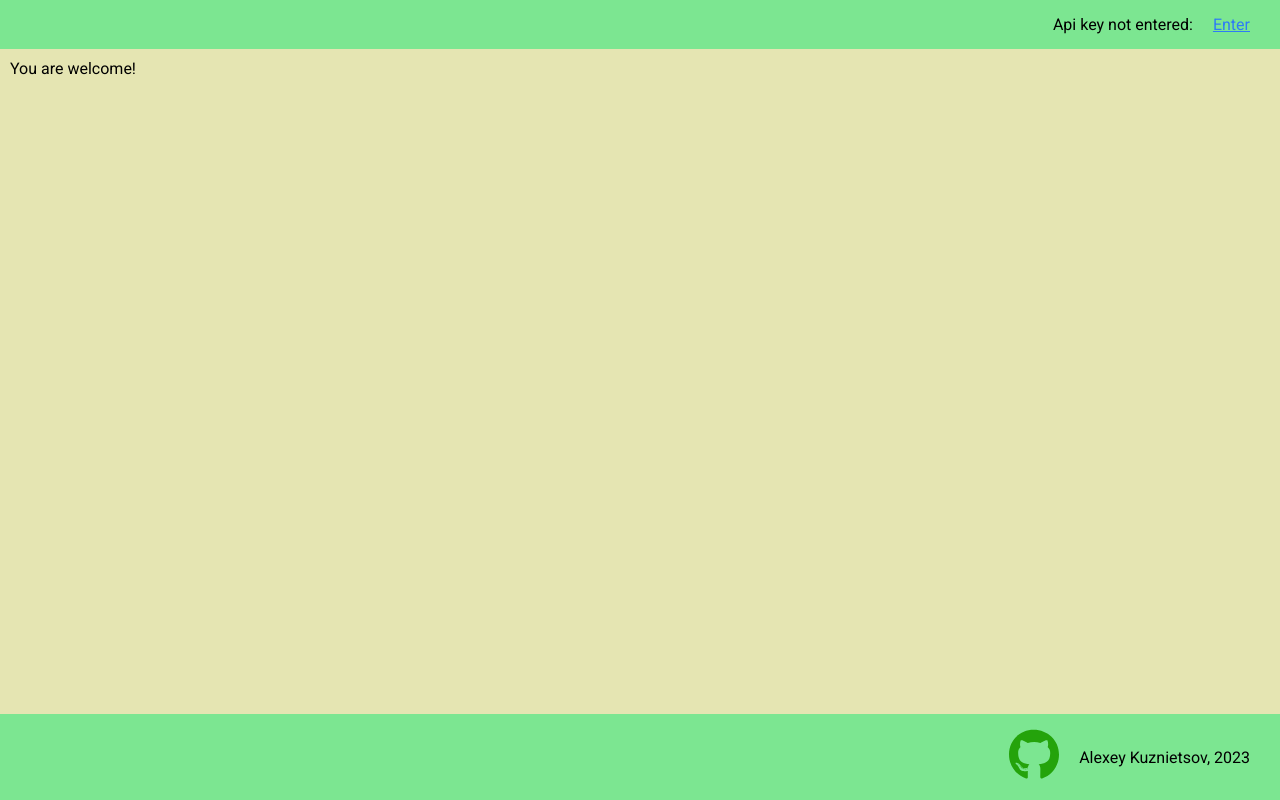
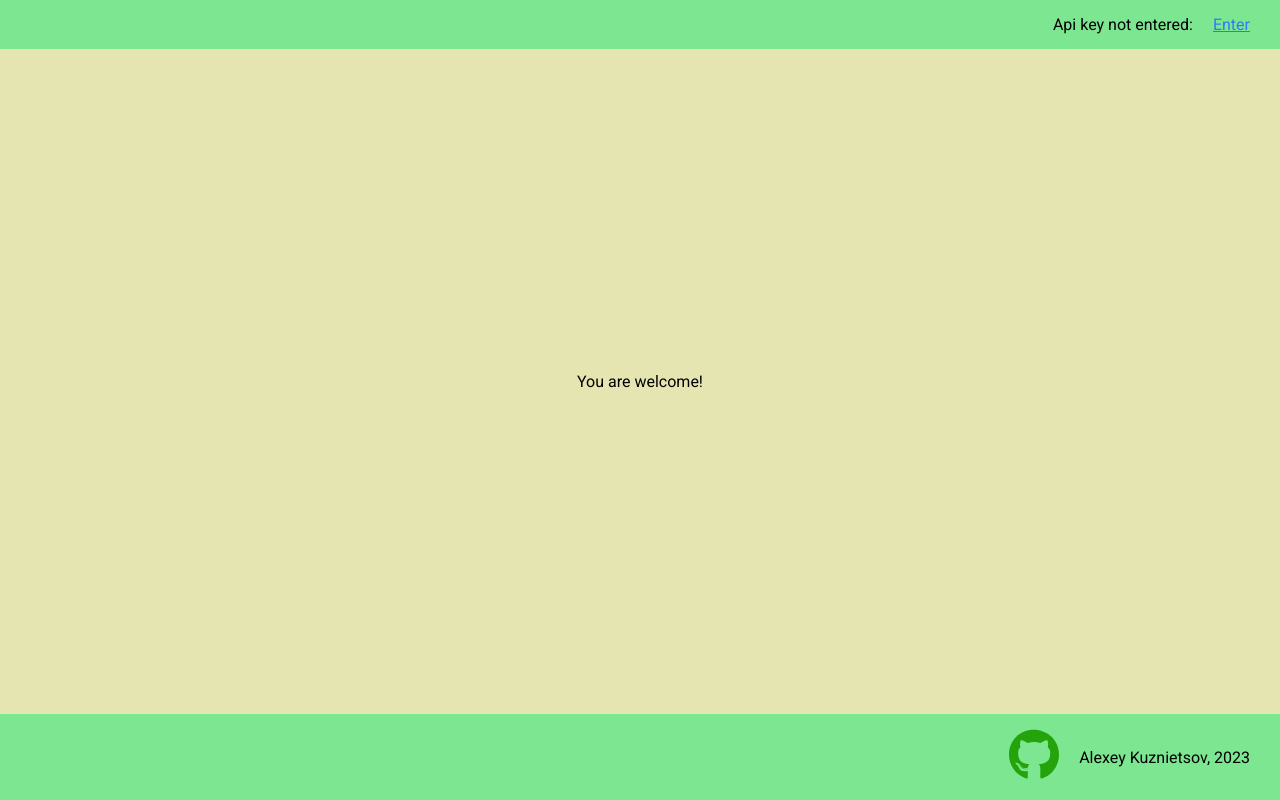
Before and after one commit to VincentWild69/extendclass-bins-helper, a React (Create React App) app: page / in a window 1280 px wide. Built offline with nearby package versions, Linux system fonts and the light colour scheme.

Commit message:
style fix

```diff
--- a/src/components/HomePage/HomePage.module.scss
+++ b/src/components/HomePage/HomePage.module.scss
@@ -1,4 +1,7 @@
 .homePage {
   padding: 10px;
-  flex: 1;
+  flex: 1 1 0%;
+  display: flex;
+  align-items: center;
+  justify-content: center;
 }
```
